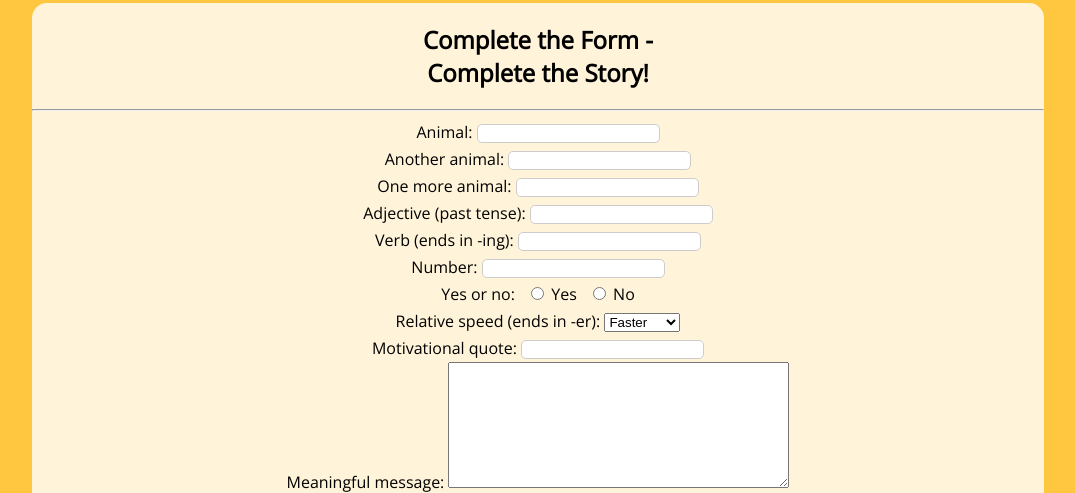
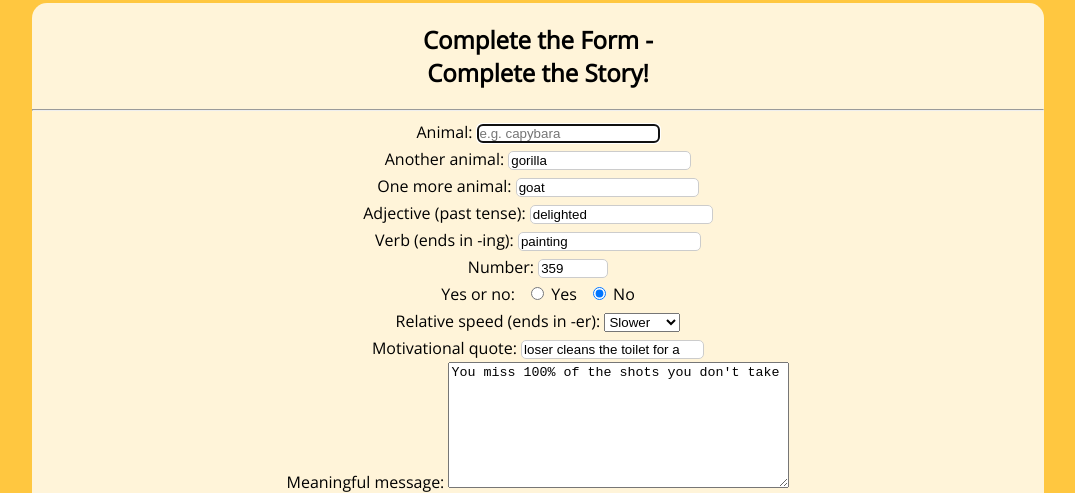
Before and after one commit to peterekey/Codecademy_20220927_Codecademy_Form_a_story, a plain HTML site: page index.html in a window 1280 px wide. Shown: the part 313-806 px from the top of the page, without its empty margins (102-1177 px from the left). Drawn offline with nearby package versions, Linux system fonts and the light colour scheme.

Commit message:
Add pre-selected values, placeholders and validation

```diff
--- a/index.html
+++ b/index.html
@@ -19,37 +19,37 @@
 
           <section id="animal-1">
             <label for="animal-1">Animal:</label>
-            <input name="animal-1" id="animal-1" type="text" required>
+            <input name="animal-1" id="animal-1" type="text" required autofocus placeholder="e.g. capybara">
             <br>
           </section>
 
           <section id="animal-2">
             <label for="animal-2">Another animal:</label>
-            <input name="animal-2" id="animal-2" type="text" required>
+            <input name="animal-2" id="animal-2" type="text" required value="gorilla">
             <br>
           </section>
 
           <section id="animal-3">
             <label for="animal-3">One more animal:</label>
-            <input id="animal-3" name="animal-3" type="text" required>
+            <input id="animal-3" name="animal-3" type="text" required value="goat">
             <br>
           </section>
 
           <section id="adj-1">
             <label for="adj-1">Adjective (past tense):</label>
-            <input id="adj-1" name="adj-1" type="text" required>
+            <input id="adj-1" name="adj-1" type="text" required value="delighted" pattern="[a-zA-Z]+ed">
             <br>
           </section>
 
           <section id="verb-1">
             <label for="verb-1">Verb (ends in -ing):</label>
-            <input id="verb-1" name="verb-1" type="text" required>
+            <input id="verb-1" name="verb-1" type="text" required value="painting" pattern="[a-zA-Z]+ing">
             <br>
           </section>
 
           <section id="num-1">
             <label for="num-1">Number:</label>
-            <input id="num-1" name="num-1" type="number" required>
+            <input id="num-1" name="num-1" type="number" required value="359" min="1" max="1000">
             <br>
           </section>
 
@@ -57,7 +57,7 @@
             <span>Yes or no:</span>
             <input id="yes" type="radio" name="answer" value="yes" required>
             <label for="yes">Yes</label>
-            <input id="no" type="radio" name="answer" value="no">
+            <input id="no" type="radio" name="answer" value="no" checked>
             <label for="no">No</label>
             <br>
           </section>
@@ -67,14 +67,14 @@
             <select id="speed" name="speed" required>
               <option value="faster">Faster</option>
               <option value="speedier">Speedier</option>
-              <option value="slower">Slower</option>
+              <option value="slower" selected>Slower</option>
             </select>
             <br>
           </section>
 
           <section id="quote">
             <label for="quote">Motivational quote:</label>
-            <input id="quote" name="quote" type="text" list="quote-choices" required>
+            <input id="quote" name="quote" type="text" list="quote-choices" required  value="loser cleans the toilet for a year">
             <datalist id="quote-choices">
               <option value="winner get ice cream!"></option>
               <option value="loser cleans the toilet for a year"></option>
@@ -84,7 +84,7 @@
 
           <section id="message">
             <label for="message">Meaningful message:</label>
-            <textarea id="message" required cols="40" rows="8"></textarea>
+            <textarea name="message" id="message" required cols="40" rows="8">You miss 100% of the shots you don't take</textarea>
           </section>
 
           <section class="submission">
```
